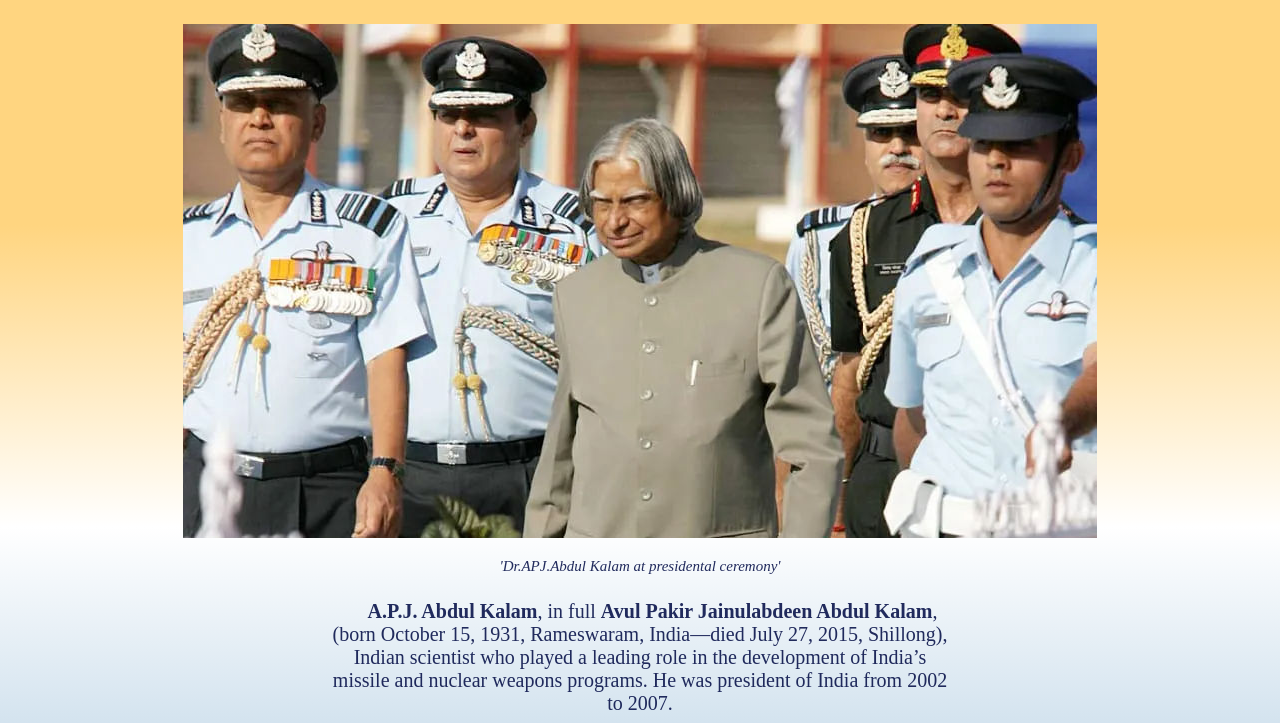
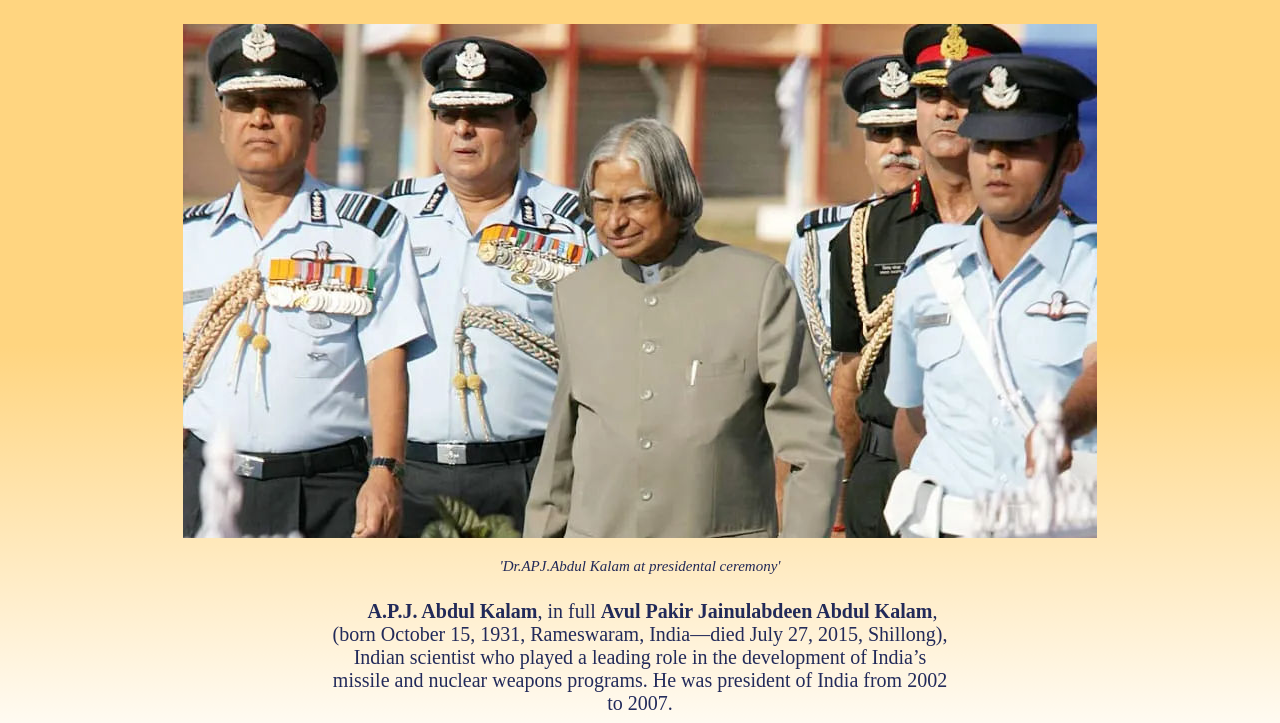
Before and after one commit to vishnu522002/Tribute-Page, a plain HTML site: page index.html in a window 1280 px wide. Shown: the part 77-800 px from the top of the page. Drawn offline with Linux system fonts and the light colour scheme.

Commit message:
Update styles.css

```diff
--- a/styles.css
+++ b/styles.css
@@ -2,7 +2,7 @@ body {
   text-align: center;
   font-size: 20px;
   color: rgba(10,20,75,0.9);
-  background-image: linear-gradient(to bottom, #FFD580, #FFD580, white, #BCD4E6,#BCD4E6, white, lightgreen, lightgreen);
+  background-image: linear-gradient(to bottom, #FFD580, #FFD580, white, lightblue, white, lightgreen);
 }
 
 img {
```
